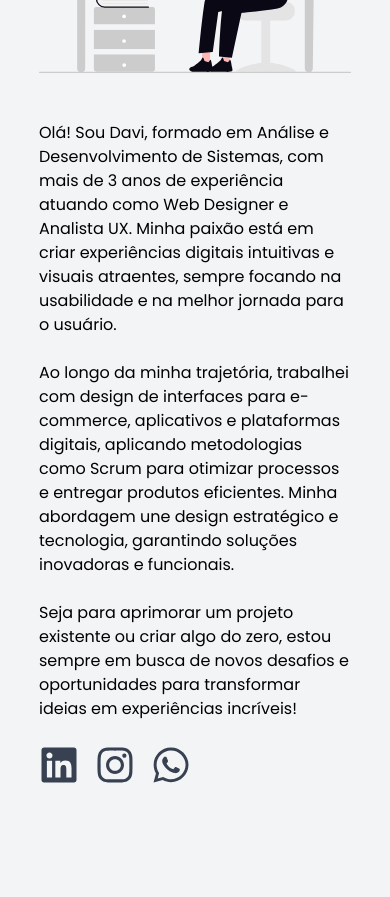
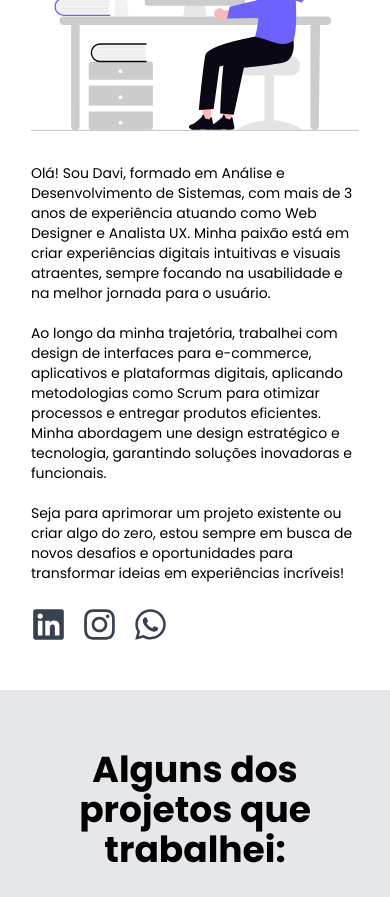
Before and after one commit to DaviGDias/portifolio, a Next.js app: page / in a window 390 px wide. Shown: the part 1100-1997 px from the top of the page. Built offline with nearby package versions, Linux system fonts and the light colour scheme.

Commit message:
Atualização do  sobre  mim

```diff
--- a/components/Home/About/About.tsx
+++ b/components/Home/About/About.tsx
@@ -5,56 +5,50 @@ import { FaInstagram, FaLinkedin, FaWhatsapp } from 'react-icons/fa'
 
 const About = () => {
   return (
-    <div className='w-full flex justify-center flex-col items-center text-black bg-gray-100'>
+    <div className='w-full flex justify-center flex-col items-center text-black bg-white py-12 px-4'>
       <Title>Sobre mim</Title>
-      <div id='sobre_mim' className='w-full md:pt=[12vh] overflow-hidden relative'>
+      <div id='sobre_mim' className='w-full overflow-hidden relative'>
 
-        <div className='flex justify-center flex-col w-4/5 h-full mx-auto mt-8 lg:mt-32'>
+        <div className='flex justify-center flex-col w-11/12 md:w-4/5 h-full mx-auto mt-8 lg:mt-24'>
 
-          <div className='grid grid-cols-1 lg:grid-cols-2 items-center justify-center gap-12'>
+          <div className='grid grid-cols-1 lg:grid-cols-2 items-center gap-8 md:gap-12'>
 
+            {/* Image Content */}
+            <div className='flex justify-center'>
+              <div className='w-full  sm:w-64 sm:h-64 md:w-80 md:h-80 lg:w-96 lg:h-96 overflow-hidden'>
+                <Image src='/undraw_hello_ccwj.svg' alt='Ilustração' width={500} height={500} className='object-cover w-full h-full' />
+              </div>
+            </div>
 
-            {/* Image Content*/}
-            <div className='mx-auto lg:block overflow-hidden h-full'>
-             <Image src='/undraw_hello_ccwj.svg' alt='Mockup do site da Dellys nos formatos, desktop, mobile e tablet' width={500} height={500} />
+            {/* Text Content */}
+            <div className='text-black text-sm sm:text-base'>
+              <p>
+                Olá! Sou Davi, formado em Análise e Desenvolvimento de Sistemas, com mais de 3 anos de experiência atuando como Web Designer e Analista UX. Minha paixão está em criar experiências digitais intuitivas e visuais atraentes, sempre focando na usabilidade e na melhor jornada para o usuário.
+              </p>
+              <br />
+              <p>
+                Ao longo da minha trajetória, trabalhei com design de interfaces para e-commerce, aplicativos e plataformas digitais, aplicando metodologias como Scrum para otimizar processos e entregar produtos eficientes. Minha abordagem une design estratégico e tecnologia, garantindo soluções inovadoras e funcionais.
+              </p>
+              <br />
+              <p>
+                Seja para aprimorar um projeto existente ou criar algo do zero, estou sempre em busca de novos desafios e oportunidades para transformar ideias em experiências incríveis!
+              </p>
 
-            </div>
-            {/* Text Content*/}
-            <div className=' text-black'>
-
-              <p>Olá! Sou Davi, formado em Análise e Desenvolvimento de Sistemas, com mais de 3 anos de experiência atuando como Web Designer e Analista UX. Minha paixão está em criar experiências digitais intuitivas e visuais atraentes, sempre focando na usabilidade e na melhor jornada para o usuário.</p>
-              <br />
-              <p>Ao longo da minha trajetória, trabalhei com design de interfaces para e-commerce, aplicativos e plataformas digitais, aplicando metodologias como Scrum para otimizar processos e entregar produtos eficientes. Minha abordagem une design estratégico e tecnologia, garantindo soluções inovadoras e funcionais.</p>
-              <br />
-              <p>Seja para aprimorar um projeto existente ou criar algo do zero, estou sempre em busca de novos desafios e oportunidades para transformar ideias em experiências incríveis!</p>
-                <div className="flex gap-4 mt-6 items-center">
-                            <a href="https://www.linkedin.com/in/davigonçalvesdias/" target="_blank" rel="noopener noreferrer" className="text-gray-700 hover:text-purple-500 transition duration-300">
-                              <FaLinkedin size={40} />
-                            </a>
-                            <a href="https://www.instagram.com/davidiasdev/" target="_blank" rel="noopener noreferrer" className="text-gray-700 hover:text-purple-500 transition duration-300">
-                              <FaInstagram size={40} />
-                            </a>
-                            <a
-                              href="https://wa.me/5553981247893" // Substitua pelo seu número no formato internacional, ex: 55XXXXXXXXXX
-                              target="_blank"
-                              rel="noopener noreferrer"
-                              className="text-gray-700 hover:text-purple-500 transition duration-300"
-                              aria-label="Entrar em contato pelo WhatsApp"
-                            >
-                              <FaWhatsapp size={40} />
-                            </a>
-
-                          </div>
-
-              <div className=' w-full flex justify-center items-center p-16'>
+              <div className='flex gap-4 mt-6 items-center'>
+                <a href='https://www.linkedin.com/in/davigon%C3%A7alvesdias/' target='_blank' rel='noopener noreferrer' className='text-gray-700 hover:text-purple-500 transition duration-300'>
+                  <FaLinkedin size={35} />
+                </a>
+                <a href='https://www.instagram.com/davidiasdev/' target='_blank' rel='noopener noreferrer' className='text-gray-700 hover:text-purple-500 transition duration-300'>
+                  <FaInstagram size={35} />
+                </a>
+                <a href='https://wa.me/5553981247893' target='_blank' rel='noopener noreferrer' className='text-gray-700 hover:text-purple-500 transition duration-300' aria-label='Entrar em contato pelo WhatsApp'>
+                  <FaWhatsapp size={35} />
+                </a>
               </div>
-
             </div>
           </div>
         </div>
-
       </div>
-
     </div>
   )
 }
```
